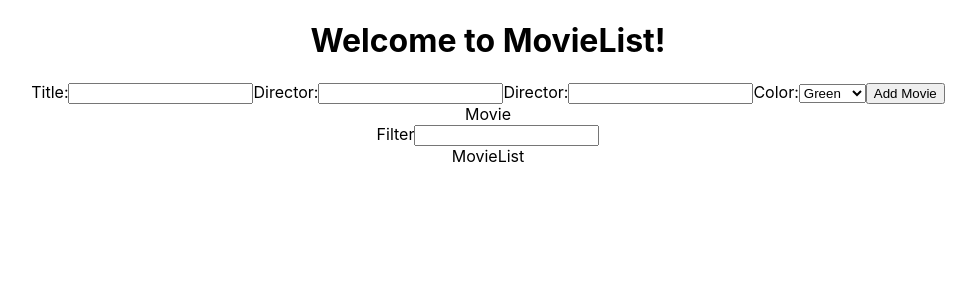
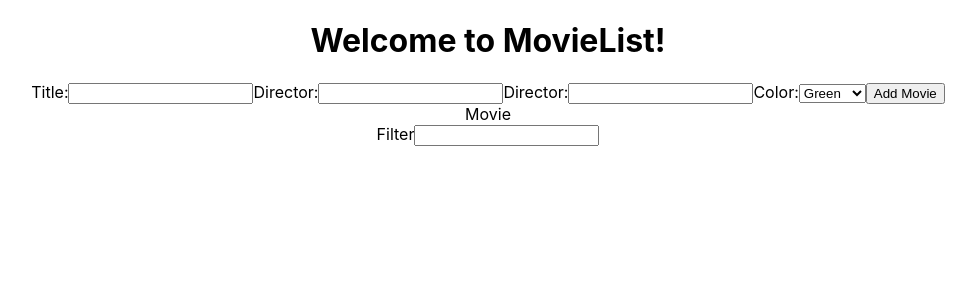
Before and after one commit to Kevin-Roney/react-movie-listFS, a React (Create React App) app: page / in a window 1280 px wide. Shown: the top 300 px of the page, without its empty margins (152-1128 px from the left). Built offline with nearby package versions, Linux system fonts and the light colour scheme.

Commit message:
completed MovieList.js and passed props to Movie.js

```diff
--- a/src/MovieList/MovieList.js
+++ b/src/MovieList/MovieList.js
@@ -1,7 +1,20 @@
 import React from 'react';
+import Movie from '../Movie/Movie';
 
-export default function MovieList() {
+export default function MovieList({ allMovies, handleDeleteMovie }) {
   return (
-    <div>MovieList</div>
+    <div>
+      {
+        allMovies.map((movie, i) =>
+          <Movie
+            key={`${movie.movieFormTitle}-${i}`}
+            movieFormTitle={movie.movieFormTitle}
+            movieFormDirector={movie.movieFormDirector}
+            movieFormYear={movie.movieFormYear}
+            movieFormColor={movie.movieFormColor}
+            handleDeleteMovie={handleDeleteMovie}
+          />)
+      }
+    </div>
   );
 }
```
